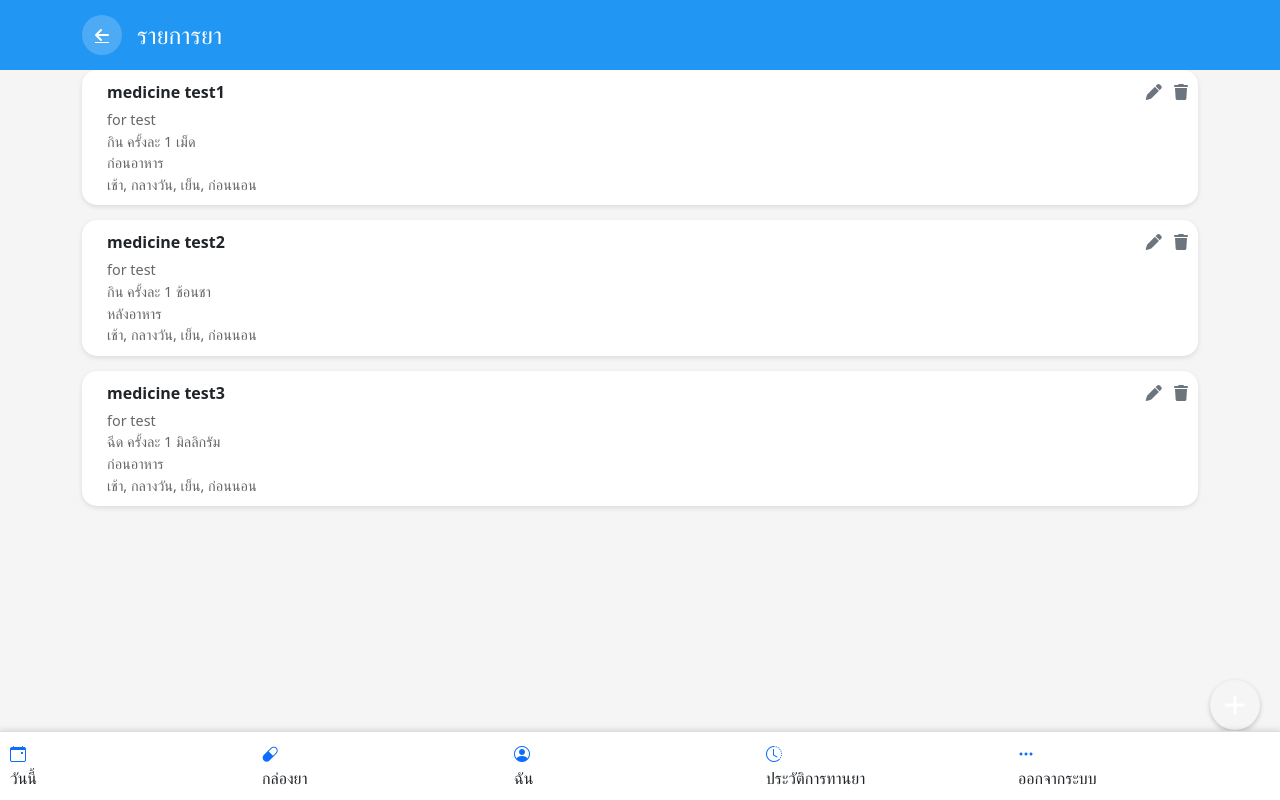
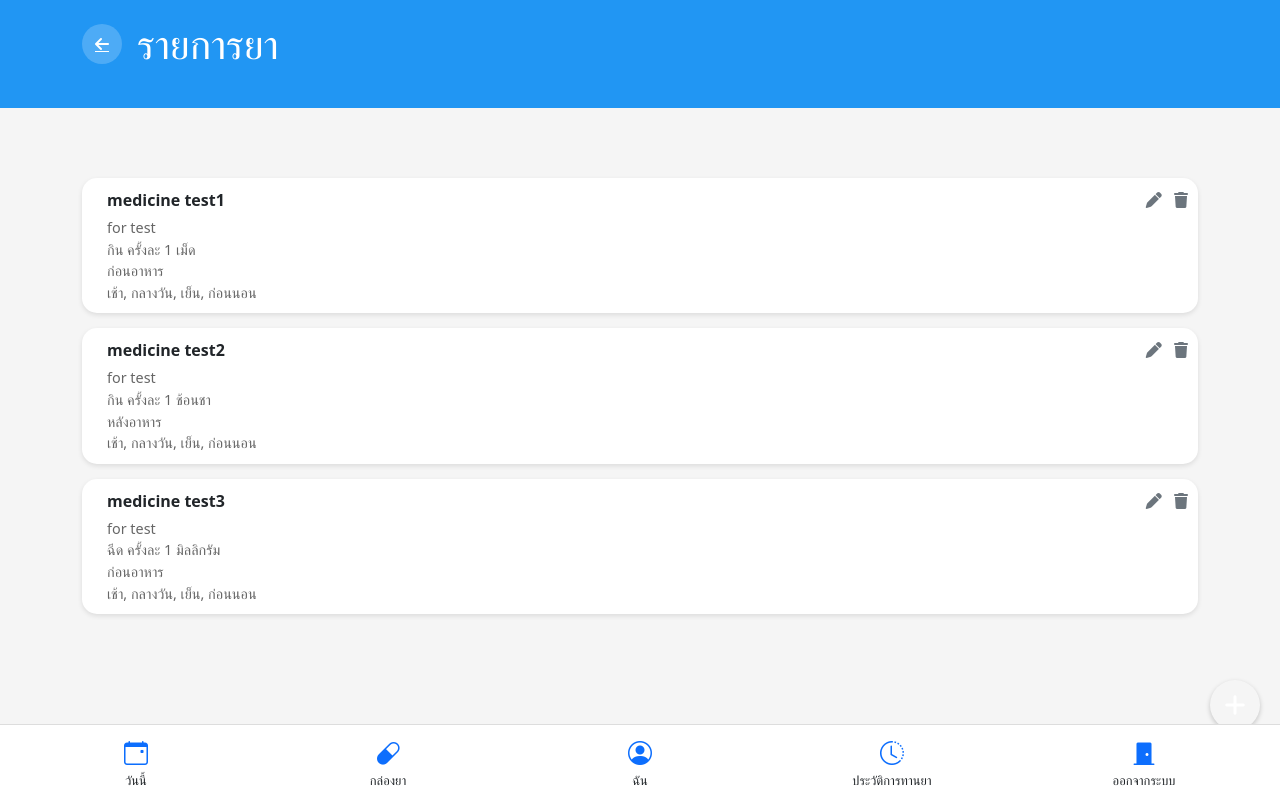
Before and after one commit to nntch26/MyPillBuddy, a Django app: page /medication/ in a window 1280 px wide. Run offline with Django 4.2, Linux system fonts and the light colour scheme; some libraries are stand-ins or nearby versions.

Commit message:
แก้ navbar

```diff
--- a/myproject/myapp/templates/base.html
+++ b/myproject/myapp/templates/base.html
@@ -222,7 +222,7 @@
                 </div>
                 <div class="col nav-item">
                     <a href="{% url 'url_logout' %}">
-                        <i class="bi bi-three-dots"></i>
+                        <i class="bi bi-door-closed-fill"></i>
                     </a>
                     <div>ออกจากระบบ</div>
                 </div>
--- a/myproject/myapp/templates/history.html
+++ b/myproject/myapp/templates/history.html
@@ -122,7 +122,7 @@
     <div class="header">
         <div class="container">
             <div class="d-flex align-items-center">
-                <a href="home.html" class="back-button">
+                <a href="{% url 'home' %}" class="back-button">
                     <i class="fas fa-arrow-left"></i>
                 </a>
                 <h4 class="mb-0">ประวัติการทานยา</h4>
--- a/myproject/myapp/templates/medication.html
+++ b/myproject/myapp/templates/medication.html
@@ -27,23 +27,10 @@
         background-color: #f5f5f5;
     }
 
-    .bottom-nav {
-        position: fixed;
-        bottom: 0;
-        width: 100%;
-        background-color: white;
-        border-top: 1px solid #ddd;
-        padding: 10px;
-    }
-
     .header {
         background-color: var(--primary-color);
         color: white;
-        padding: 15px;
-        position: fixed;
-        top: 0;
-        width: 100%;
-        z-index: 1000;
+           padding: 20px 0;
     }
 
     .back-button {
@@ -121,12 +108,60 @@
     }
 
     .bottom-nav {
-        position: fixed;
-        bottom: 0;
-        width: 100%;
-        background-color: white;
-        padding: 10px;
-        box-shadow: 0 -2px 5px rgba(0,0,0,0.1);
+            position: fixed;
+            bottom: 0;
+            width: 100%;
+            background-color: white;
+            border-top: 1px solid #ddd;
+            padding: 10px;
+    }
+
+    .taken {
+        color: #4CAF50;
+    }
+
+    .pending {
+        color: #F44336;
+    }
+
+    .nav-item {
+        text-align: center;
+        font-size: 0.8rem;
+        position: relative;
+    }
+
+    .nav-item i {
+        font-size: 1.5rem;
+        margin-bottom: 4px;
+    }
+
+    .nav-add-button {
+        width: 50px;
+        height: 50px;
+        border-radius: 50%;
+        background-color: #2196F3;
+        color: white;
+        border: none;
+        font-size: 24px;
+        position: relative;
+        top: -20px;
+        display: flex;
+        align-items: center;
+        justify-content: center;
+        margin: 0 auto;
+        box-shadow: 0 2px 5px rgba(0,0,0,0.2);
+    }
+
+    .nav-add-button:hover {
+        background-color: #1976D2;
+    }
+
+    .nav-add-button i {
+        margin: 0;
+    }
+
+    .container {
+        margin-bottom: 20px !important;
     }
 
     .add-button {
@@ -153,10 +188,10 @@
     <div class="header d-flex justify-content-between align-items-center">
         <div class="container">
             <div class="d-flex align-items-center">
-                <a href="home.html" class="back-button">
+                <a href="{% url 'home' %}" class="back-button">
                     <i class="fas fa-arrow-left"></i>
                 </a>
-                <h4 class="mb-0">รายการยา</h4>
+                <h1 class="mb-0">รายการยา</h1>
             </div>
         </div>
     </div>
```
Also changed, not shown: myproject/myapp/templates/profile.html (+29 -0 lines).
